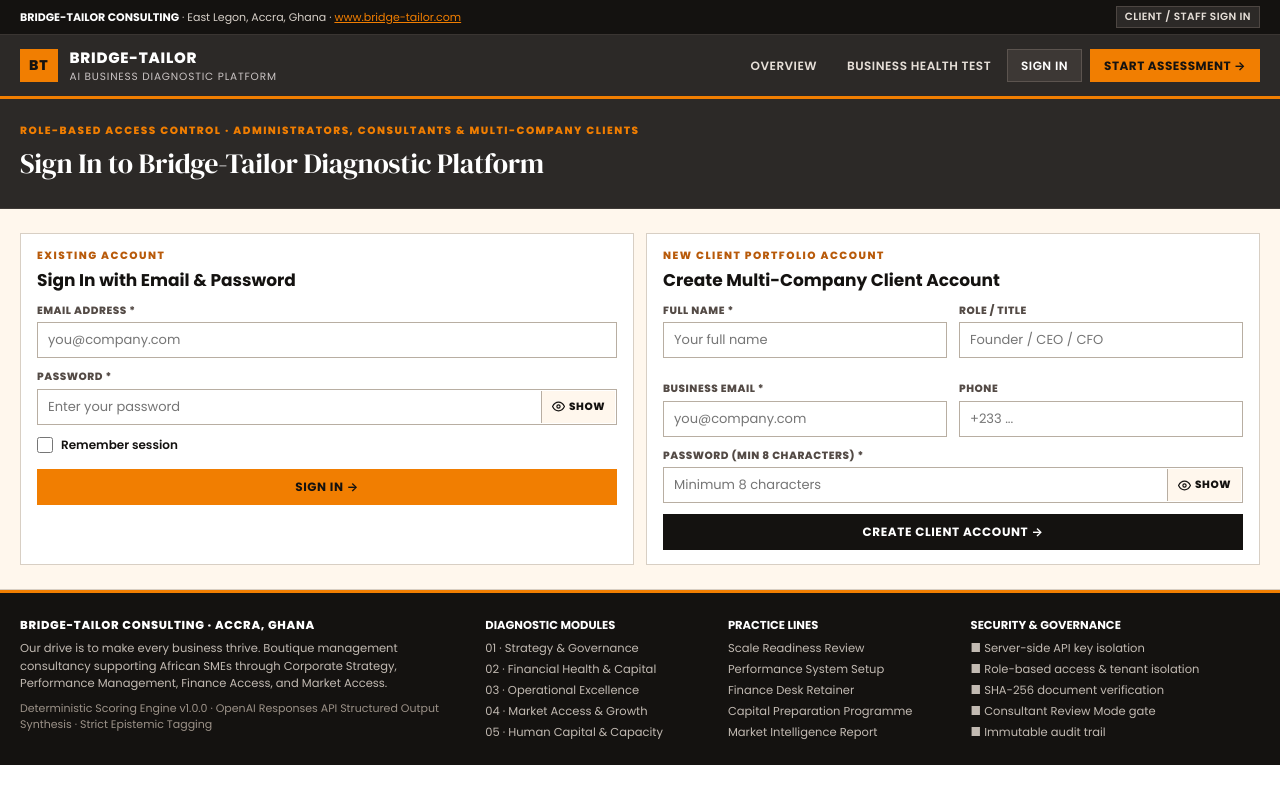
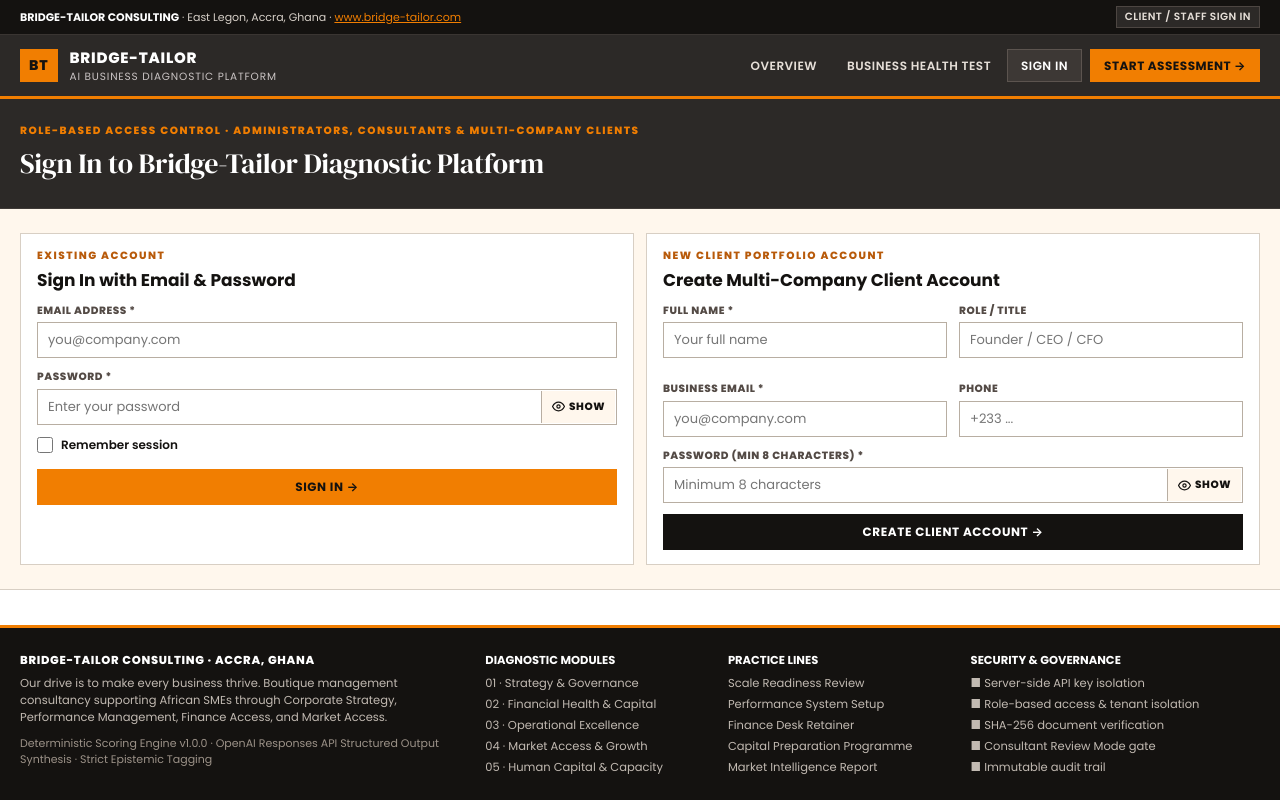
Before and after one commit to eabventures-champion/bridge-tailor, a Laravel app: page /login in a window 1280 px wide. Run offline with Laravel 12, Linux system fonts and the light colour scheme; data comes from the database, SQL or seed files in the repository.

Commit message:
Implement sticky footer and flex expansion to remove white space at bottom

```diff
--- a/resources/views/diagnostic/landing.blade.php
+++ b/resources/views/diagnostic/landing.blade.php
@@ -4,9 +4,9 @@
 
 @section('content')
 <!-- Section 1: Solid Espresso Hero Band -->
-<section class="sec-espresso">
-    <div class="bt-container {{ $uiVisible('vis.landing_architecture_box') ? 'bt-hero-grid' : '' }}">
-        <div style="display:flex;flex-direction:column;justify-content:space-between;">
+<section class="sec-espresso" style="flex:1 0 auto;display:flex;flex-direction:column;justify-content:center;">
+    <div class="bt-container {{ $uiVisible('vis.landing_architecture_box') ? 'bt-hero-grid' : '' }}" style="width:100%;">
+        <div style="display:flex;flex-direction:column;justify-content:space-between;height:100%;">
             <div>
                 <div class="eyebrow">{{ $uiText('text.hero_eyebrow') }}</div>
                 <div style="margin-top:20px;margin-bottom:26px;">
--- a/resources/views/layouts/app.blade.php
+++ b/resources/views/layouts/app.blade.php
@@ -34,6 +34,9 @@
             border-radius: 0 !important;
             box-shadow: none !important;
         }
+        html {
+            height: 100%;
+        }
         html, body {
             margin: 0;
             padding: 0;
@@ -46,6 +49,19 @@
             color: var(--bt-ink);
             background-color: var(--bt-white);
             -webkit-font-smoothing: antialiased;
+        }
+        body {
+            min-height: 100%;
+            min-height: 100vh;
+            min-height: 100dvh;
+            display: flex;
+            flex-direction: column;
+            padding-top: 90px;
+        }
+        main {
+            flex: 1 0 auto;
+            display: flex;
+            flex-direction: column;
         }
         pre, code {
             max-width: 100%;
@@ -79,9 +95,6 @@
             width: 100%;
             z-index: 9999;
             background-color: var(--bt-espresso);
-        }
-        body {
-            padding-top: 90px;
         }
         /* Top Utility Strip */
         .bt-utility {
@@ -449,6 +462,8 @@
         }
         /* Footer */
         .bt-footer {
+            margin-top: auto;
+            flex-shrink: 0;
             background-color: var(--bt-ink);
             color: #c2bab2;
             border-top: 3px solid var(--bt-amber);
```
